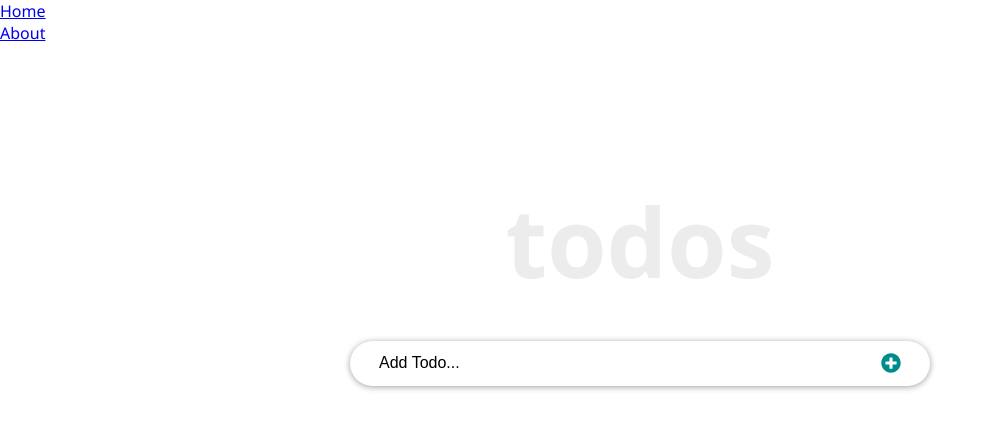
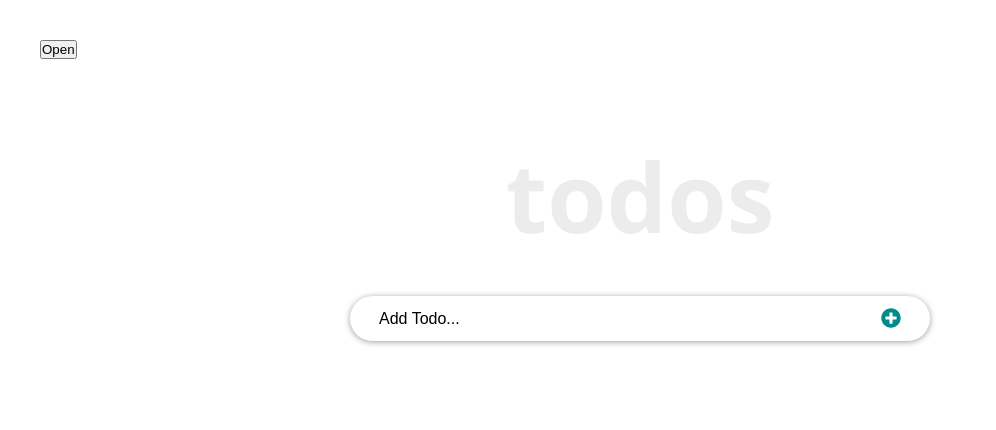
Before and after one commit to KanzaTahreem/React-Todo, a React (Create React App) app: page / in a window 1280 px wide. Shown: the top 430 px of the page, without its empty margins (0-996 px from the left). Built offline with nearby package versions, Linux system fonts and the light colour scheme.

Commit message:
Toggle the side navbar with menu button

```diff
--- a/src/App.css
+++ b/src/App.css
@@ -69,3 +69,47 @@
   font-size: 20px;
   margin-top: 2px;
 }
+
+.navBar {
+  position: relative;
+}
+
+.navBar button {
+  position: fixed;
+  left: 40px;
+  top: 40px;
+  z-index: 10;
+  cursor: pointer;
+}
+
+.menuNav {
+  overflow-y: scroll;
+  list-style: none;
+  position: fixed;
+  top: 0;
+  background: darkcyan;
+  left: 0;
+  bottom: 0;
+  height: 100vh;
+  width: 0;
+  overflow: hidden;
+  max-width: 290px;
+  z-index: 9;
+}
+
+.menuNav.showMenu {
+  width: 100%;
+}
+
+a {
+  display: block;
+  padding: 10px 40px;
+  text-decoration: none;
+  color: #3fffd2;
+  text-transform: uppercase;
+  font-weight: bold;
+}
+
+.menuNav li:first-child {
+  margin-top: 7rem;
+}
--- a/src/components/Navbar.js
+++ b/src/components/Navbar.js
@@ -1,4 +1,4 @@
-import React from 'react';
+import React, { useState } from 'react';
 import { NavLink } from 'react-router-dom';
 
 const Navbar = () => {
@@ -15,14 +15,28 @@
     },
   ];
 
+  const [navbarOpen, setNavbarOpen] = useState(false);
+
+  const handleToggle = () => {
+    setNavbarOpen(!navbarOpen);
+  };
+
+  const closeMenu = () => {
+    setNavbarOpen(false);
+  };
+
   /* eslint-disable */
   return (
     <nav className='navBar'>
-      <ul>
+      <button onClick={handleToggle}> {navbarOpen ? 'Close' : 'Open'} </button>
+      <ul className={`menuNav ${navbarOpen ? ' showMenu' : ''}`}>
       {links.map(link => {
         return (
           <li key={link.id}>
-            <NavLink to={link.path}>{link.text}</NavLink>
+            <NavLink
+            to={link.path}
+            onClick={() => closeMenu()}
+            >{link.text}</NavLink>
           </li>
         )
       })}
```
